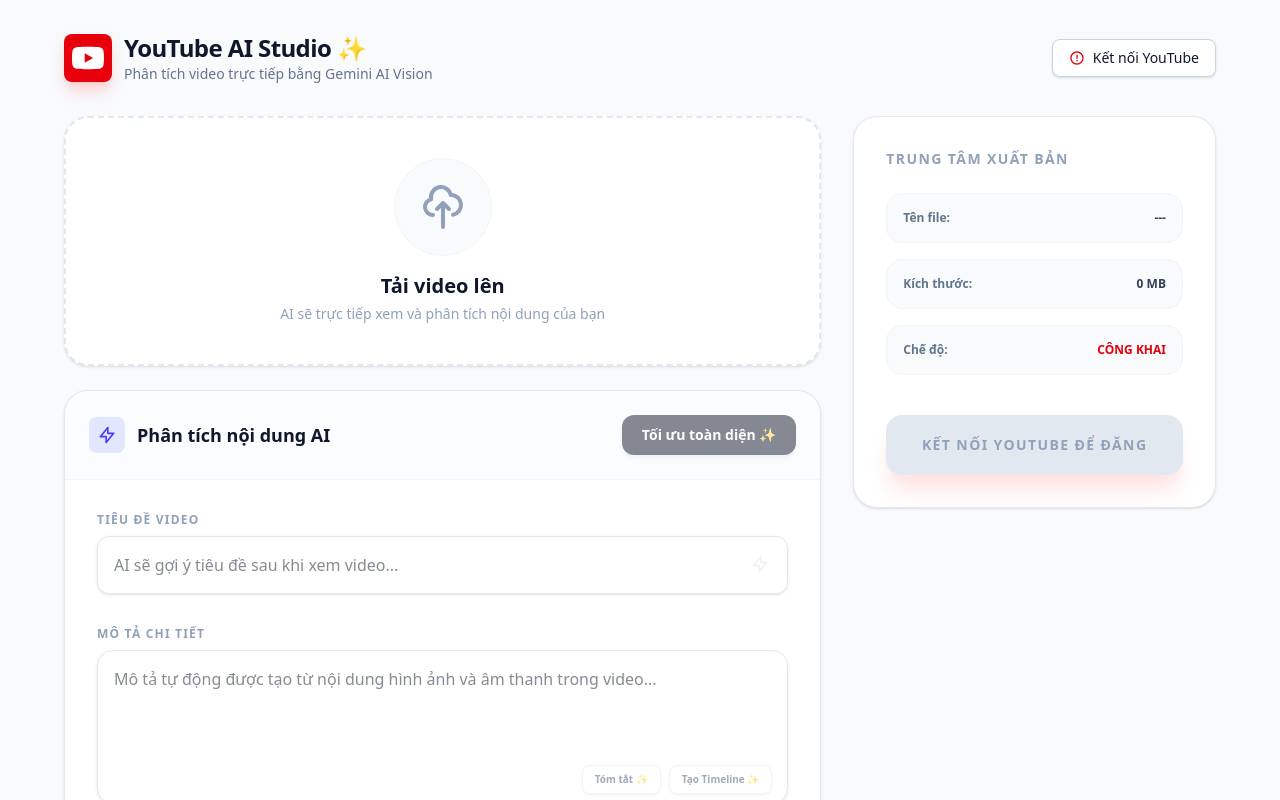
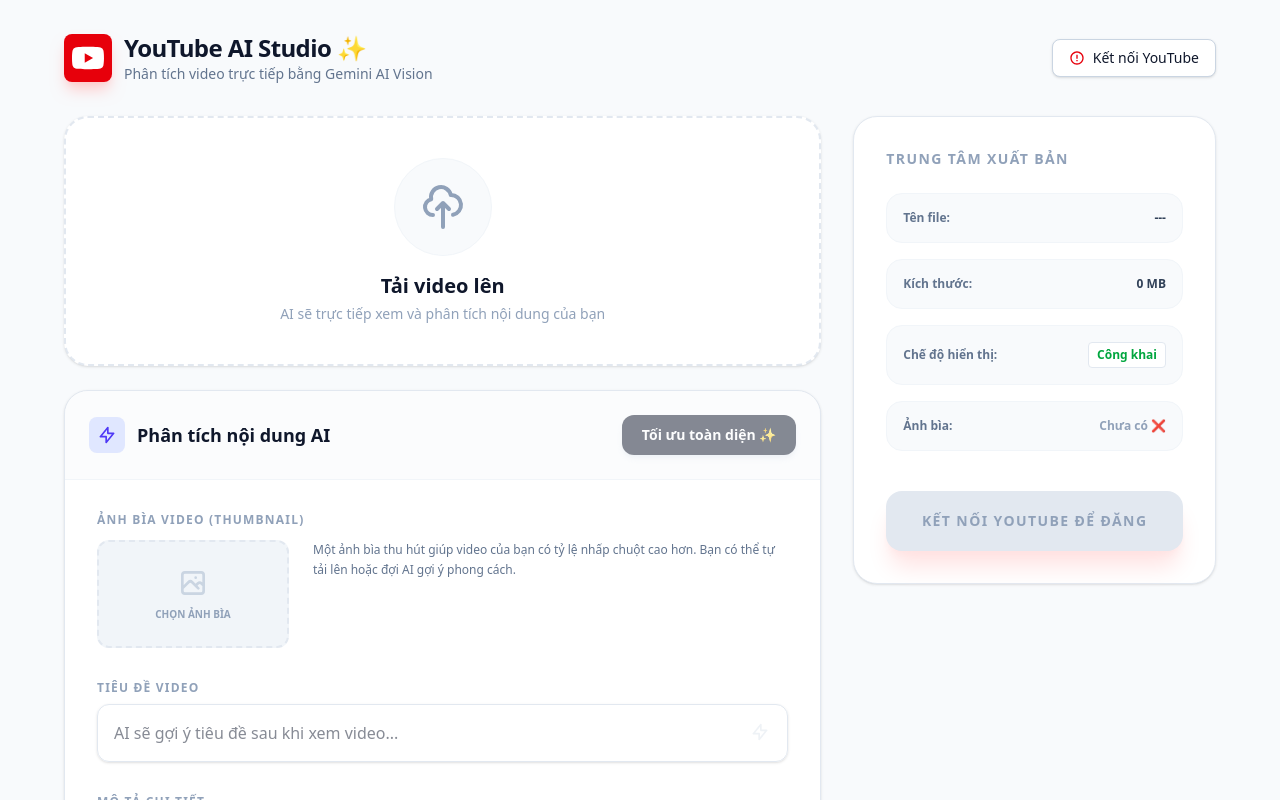
Before and after one commit to phamvantinhk37/youtube-uploader-fe, an Angular app: page / in a window 1280 px wide. Shown: the top 800 px of the page. Built offline with nearby package versions, Linux system fonts and the light colour scheme; no server answers.

Commit message:
Fixing publish center - add video state

```diff
--- a/src/app/app.ts
+++ b/src/app/app.ts
@@ -122,6 +122,34 @@
               </div>
 
               <div class="p-8 space-y-8">
+                <!-- Thumbnail Upload -->
+                <div>
+                  <label class="block text-xs font-bold text-slate-400 uppercase tracking-widest mb-3">Ảnh bìa video (Thumbnail)</label>
+                  <div class="flex gap-6 items-start">
+                    <div
+                      (click)="thumbInput.click()"
+                      class="w-48 aspect-video bg-slate-100 rounded-xl border-2 border-dashed border-slate-200 flex flex-col items-center justify-center cursor-pointer hover:bg-slate-200/50 transition-all overflow-hidden relative group"
+                    >
+                      <input #thumbInput type="file" class="hidden" accept="image/*" (change)="onThumbnailSelected($event)" />
+                      @if (thumbnailPreview()) {
+                        <img [src]="thumbnailPreview()" class="w-full h-full object-cover" />
+                        <div class="absolute inset-0 bg-black/40 opacity-0 group-hover:opacity-100 flex items-center justify-center transition-opacity">
+                          <span class="text-white text-xs font-bold uppercase">Thay đổi ảnh</span>
+                        </div>
+                      } @else {
+                        <svg class="w-8 h-8 text-slate-300 mb-2" fill="none" stroke="currentColor" viewBox="0 0 24 24"><path stroke-linecap="round" stroke-linejoin="round" stroke-width="2" d="M4 16l4.586-4.586a2 2 0 012.828 0L16 16m-2-2l1.586-1.586a2 2 0 012.828 0L20 14m-6-6h.01M6 20h12a2 2 0 002-2V6a2 2 0 00-2-2H6a2 2 0 00-2 2v12a2 2 0 002 2z"></path></svg>
+                        <span class="text-[10px] font-bold text-slate-400 uppercase">Chọn ảnh bìa</span>
+                      }
+                    </div>
+                    <div class="flex-1 space-y-2">
+                      <p class="text-xs text-slate-500 leading-relaxed">Một ảnh bìa thu hút giúp video của bạn có tỷ lệ nhấp chuột cao hơn. Bạn có thể tự tải lên hoặc đợi AI gợi ý phong cách.</p>
+                      @if (thumbnailPreview()) {
+                        <button (click)="thumbnail.set(null); thumbnailPreview.set(null)" class="text-[10px] font-bold text-red-500 uppercase hover:underline">Xóa ảnh bìa</button>
+                      }
+                    </div>
+                  </div>
+                </div>
+
                 <!-- Row 1: Tiêu đề -->
                 <div>
                   <label class="block text-xs font-bold text-slate-400 uppercase tracking-widest mb-2">Tiêu đề video</label>
@@ -170,7 +198,7 @@
                   </div>
                 </div>
 
-                <!-- Row 4: Trạng thái hiển thị (Đã chuyển xuống sau cùng) -->
+                <!-- Row 4: Trạng thái hiển thị -->
                 <div class="pt-4 border-t border-slate-100">
                   <label class="block text-xs font-bold text-slate-400 uppercase tracking-widest mb-3">Cài đặt hiển thị</label>
                   <div class="grid grid-cols-1 md:grid-cols-3 gap-4">
@@ -206,9 +234,20 @@
                   <span class="text-xs font-bold text-slate-500">Kích thước:</span>
                   <span class="text-xs font-black text-slate-700">{{ fileSizeMb() }} MB</span>
                 </div>
+                <!-- CẬP NHẬT: Thêm thông tin chế độ hiển thị -->
                 <div class="flex items-center justify-between p-4 bg-slate-50 rounded-2xl border border-slate-100">
-                  <span class="text-xs font-bold text-slate-500">Chế độ:</span>
-                  <span class="text-xs font-black text-red-600 uppercase">{{ getPrivacyLabel() }}</span>
+                  <span class="text-xs font-bold text-slate-500">Chế độ hiển thị:</span>
+                  <span class="text-xs font-black px-2 py-1 rounded bg-white border border-slate-200" [ngClass]="{
+                    'text-green-600': metadata.privacyStatus === 'public',
+                    'text-orange-600': metadata.privacyStatus === 'unlisted',
+                    'text-slate-600': metadata.privacyStatus === 'private'
+                  }">
+                    {{ getPrivacyLabel() }}
+                  </span>
+                </div>
+                <div class="flex items-center justify-between p-4 bg-slate-50 rounded-2xl border border-slate-100">
+                  <span class="text-xs font-bold text-slate-500">Ảnh bìa:</span>
+                  <span class="text-xs font-black" [class.text-green-600]="thumbnail()" [class.text-slate-400]="!thumbnail()">{{ thumbnail() ? 'Đã chọn ✅' : 'Chưa có ❌' }}</span>
                 </div>
               </div>
 
@@ -256,6 +295,8 @@
   private readonly apiKey = "AIzaSyBvZLI52YsfO3XqiwJ5euYLjpsYYjvUpLA";
 
   file = signal<File | null>(null);
+  thumbnail = signal<File | null>(null);
+  thumbnailPreview = signal<string | null>(null);
   dragActive = signal(false);
   uploadStatus = signal<'idle' | 'uploading' | 'success' | 'error'>('idle');
   progress = signal(0);
@@ -281,8 +322,9 @@
     return f ? (f.size / (1024 * 1024)).toFixed(2) : '0';
   });
 
+  // Cải thiện hàm lấy nhãn hiển thị
   getPrivacyLabel() {
-    return this.privacyOptions.find(o => o.id === this.metadata.privacyStatus)?.label || '---';
+    return this.privacyOptions.find(o => o.id === this.metadata.privacyStatus)?.label || 'Công khai';
   }
 
   @HostListener('window:message', ['$event'])
@@ -321,22 +363,20 @@
     try {
       const base64Data = await this.fileToBase64(videoFile);
       const systemPrompt = `Bạn là một chuyên gia YouTube Vision AI. Bạn sẽ được cung cấp một tệp video.
-      Nhiệm vụ của bạn là xem video này và tạo Metadata dựa TRỰC TIẾP trên những gì diễn ra trong video (hình ảnh, âm thanh, hành động).
+      Nhiệm vụ của bạn là xem video này và tạo Metadata dựa TRỰC TIẾP trên những gì diễn ra trong video.
 
       BẮT BUỘC trả về JSON với cấu trúc:
       {
         "title": "Tiêu đề hấp dẫn, chuẩn SEO",
-        "description": "Mô tả chi tiết nội dung video, có thể bao gồm timeline nếu được yêu cầu",
+        "description": "Mô tả chi tiết nội dung video",
         "tags": ["tag1", "tag2", "tag3"]
       }
-
-      Chế độ hiện tại: ${mode}
       Ngôn ngữ: Tiếng Việt.`;
 
       let userQuery = "";
       switch(mode) {
         case 'suggest_all': userQuery = "Hãy xem video này và đề xuất tiêu đề, mô tả và bộ tags tối ưu nhất dựa trên nội dung thực tế."; break;
-        case 'title_only': userQuery = "Dựa trên nội dung video, hãy đặt một tiêu đề cực kỳ 'click-bait' nhưng vẫn trung thực."; break;
+        case 'title_only': userQuery = "Dựa trên nội dung video, hãy đặt một tiêu đề thu hút."; break;
         case 'tags_only': userQuery = "Liệt kê các từ khóa (tags) quan trọng nhất xuất hiện trong video này."; break;
         case 'summarize': userQuery = "Tóm tắt ngắn gọn nội dung video này trong 3 câu."; break;
         case 'chapters': userQuery = "Phân tích video và tạo các mốc thời gian (chapters) quan trọng."; break;
@@ -435,6 +475,16 @@
     if (f) this.processFile(f);
   }
 
+  onThumbnailSelected(event: any) {
+    const f = event.target.files[0];
+    if (f && f.type.startsWith('image/')) {
+      this.thumbnail.set(f);
+      const reader = new FileReader();
+      reader.onload = () => this.thumbnailPreview.set(reader.result as string);
+      reader.readAsDataURL(f);
+    }
+  }
+
   onDrop(event: DragEvent) {
     event.preventDefault();
     this.dragActive.set(false);
@@ -470,6 +520,10 @@
     formData.append('title', this.metadata.title);
     formData.append('description', this.metadata.description);
     formData.append('privacyStatus', this.metadata.privacyStatus);
+
+    const thumb = this.thumbnail();
+    if (thumb) formData.append('thumbnail', thumb);
+
     if (this.metadata.tags.length > 0) formData.append('tags', this.metadata.tags.join(','));
 
     this.http.post(`${this.API_URL}/upload`, formData, {
@@ -492,6 +546,8 @@
 
   resetFile() {
     this.file.set(null);
+    this.thumbnail.set(null);
+    this.thumbnailPreview.set(null);
     this.progress.set(0);
     this.uploadStatus.set('idle');
   }
```
